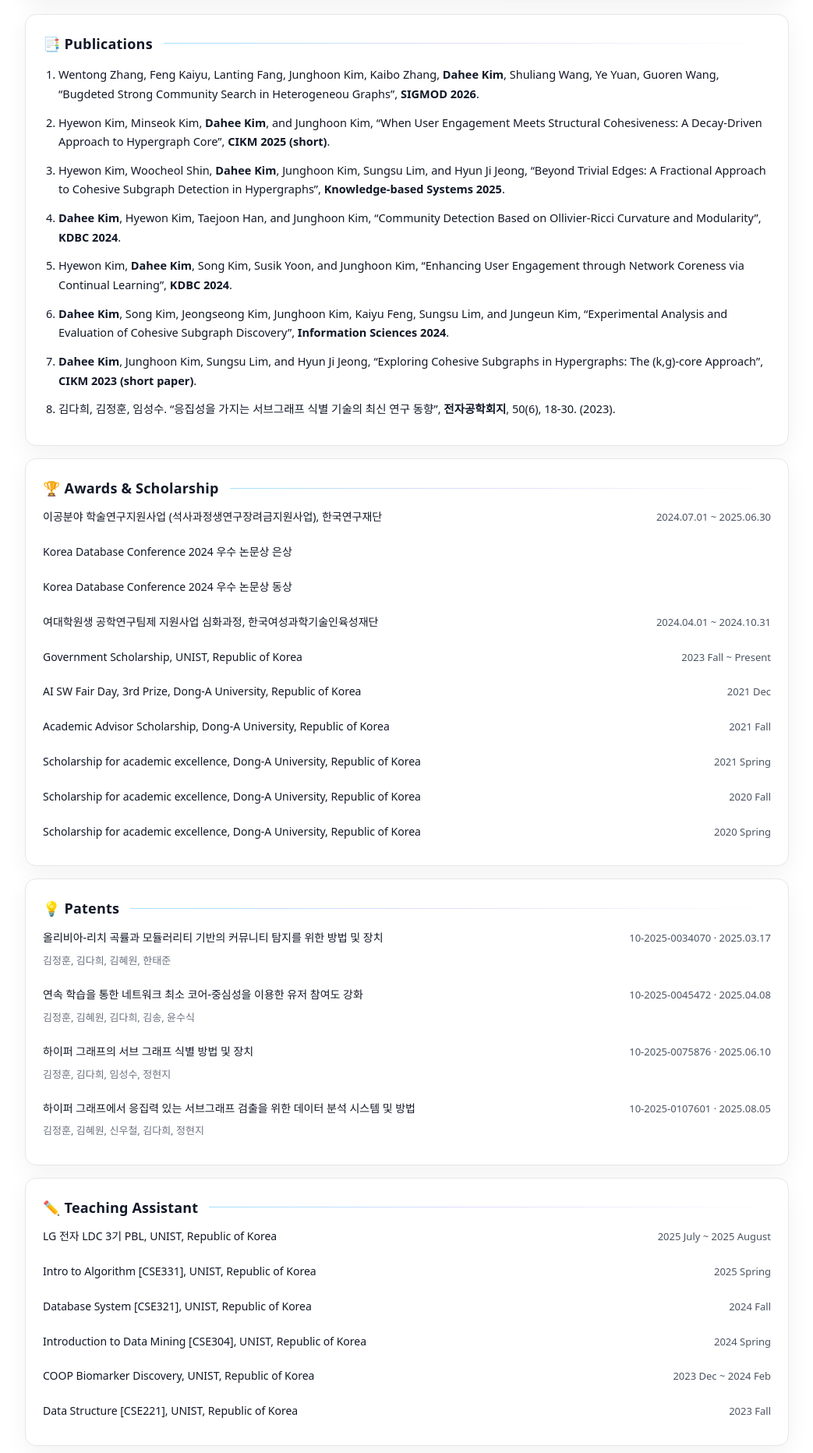
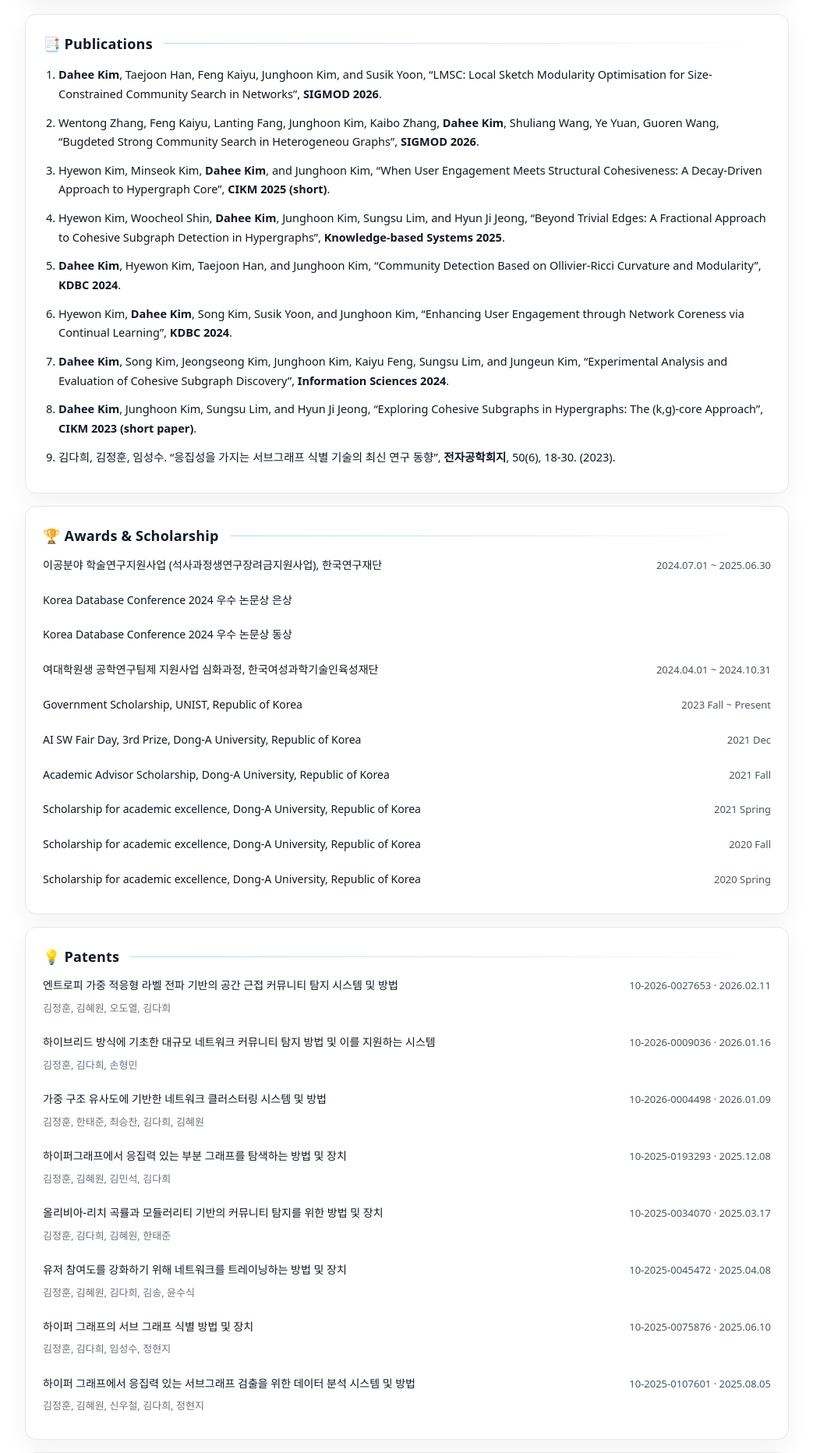
Before and after one commit to dahee-e/dahee-e.github.io, a React (Vite) app: page / in a window 1280 px wide. Shown: the part 560-2424 px from the top of the page at 78% size, without its empty margins (118-1161 px from the left). Built offline with nearby package versions, Linux system fonts and the light colour scheme.

Commit message:
Update website

```diff
--- a/src/App.jsx
+++ b/src/App.jsx
@@ -94,6 +94,10 @@ export default function App() {
         <Section id="publications" title="📑 Publications">
           <ol className="pubs">
             <PubItem>
+              <b>Dahee Kim</b>, Taejoon Han, Feng Kaiyu, Junghoon Kim, and Susik Yoon,
+              “LMSC: Local Sketch Modularity Optimisation for Size-Constrained Community Search in Networks”, <b>SIGMOD 2026</b>.
+            </PubItem>
+            <PubItem>
               Wentong Zhang, Feng Kaiyu, Lanting Fang, Junghoon Kim, Kaibo Zhang, <b>Dahee Kim</b>, Shuliang Wang, Ye Yuan, Guoren Wang,
               “Bugdeted Strong Community Search in Heterogeneou Graphs”, <b>SIGMOD 2026</b>.
             </PubItem>
@@ -144,8 +148,12 @@ export default function App() {
 
         <Section id="patents" title="💡 Patents">
           <div className="rows">
+            <RowItem title="엔트로피 가중 적응형 라벨 전파 기반의 공간 근접 커뮤니티 탐지 시스템 및 방법" meta="10-2026-0027653 · 2026.02.11" sub="김정훈, 김혜원, 오도열, 김다희" />
+            <RowItem title="하이브리드 방식에 기초한 대규모 네트워크 커뮤니티 탐지 방법 및 이를 지원하는 시스템" meta="10-2026-0009036 · 2026.01.16" sub="김정훈, 김다희, 손형민" />
+            <RowItem title="가중 구조 유사도에 기반한 네트워크 클러스터링 시스템 및 방법" meta="10-2026-0004498 · 2026.01.09" sub="김정훈, 한태준, 최승찬, 김다희, 김혜원" />
+            <RowItem title="하이퍼그래프에서 응집력 있는 부분 그래프를 탐색하는 방법 및 장치" meta="10-2025-0193293 · 2025.12.08" sub="김정훈, 김혜원, 김민석, 김다희" />
             <RowItem title="올리비아-리치 곡률과 모듈러리티 기반의 커뮤니티 탐지를 위한 방법 및 장치" meta="10-2025-0034070 · 2025.03.17" sub="김정훈, 김다희, 김혜원, 한태준" />
-            <RowItem title="연속 학습을 통한 네트워크 최소 코어-중심성을 이용한 유저 참여도 강화" meta="10-2025-0045472 · 2025.04.08" sub="김정훈, 김혜원, 김다희, 김송, 윤수식" />
+            <RowItem title="유저 참여도를 강화하기 위해 네트워크를 트레이닝하는 방법 및 장치" meta="10-2025-0045472 · 2025.04.08" sub="김정훈, 김혜원, 김다희, 김송, 윤수식" />
             <RowItem title="하이퍼 그래프의 서브 그래프 식별 방법 및 장치" meta="10-2025-0075876 · 2025.06.10" sub="김정훈, 김다희, 임성수, 정현지" />
             <RowItem title="하이퍼 그래프에서 응집력 있는 서브그래프 검출을 위한 데이터 분석 시스템 및 방법" meta="10-2025-0107601 · 2025.08.05" sub="김정훈, 김혜원, 신우철, 김다희, 정현지" />
           </div>
@@ -153,11 +161,12 @@ export default function App() {
 
         <Section id="teaching" title="✏️ Teaching Assistant">
           <div className="rows">
-            <RowItem title="LG 전자 LDC 3기 PBL, UNIST, Republic of Korea" meta="2025 July ~ 2025 August" />
+            <RowItem title="AI Novatus 아카데미아 8기 PBL (최우수상), UNIST, Republic of Korea" meta="2025 Sep. ~ 2025 Nov."/>
+            <RowItem title="LG 전자 LDC 3기 PBL, UNIST (최우수상), Republic of Korea" meta="2025 July ~ 2025 August"/>
             <RowItem title="Intro to Algorithm [CSE331], UNIST, Republic of Korea" meta="2025 Spring" />
             <RowItem title="Database System [CSE321], UNIST, Republic of Korea" meta="2024 Fall" />
             <RowItem title="Introduction to Data Mining [CSE304], UNIST, Republic of Korea" meta="2024 Spring" />
-            <RowItem title="COOP Biomarker Discovery, UNIST, Republic of Korea" meta="2023 Dec ~ 2024 Feb" />
+            <RowItem title="COOP Biomarker Discovery, UNIST, Republic of Korea" meta="2023 Dec. ~ 2024 Feb." />
             <RowItem title="Data Structure [CSE221], UNIST, Republic of Korea" meta="2023 Fall" />
           </div>
         </Section>
```
